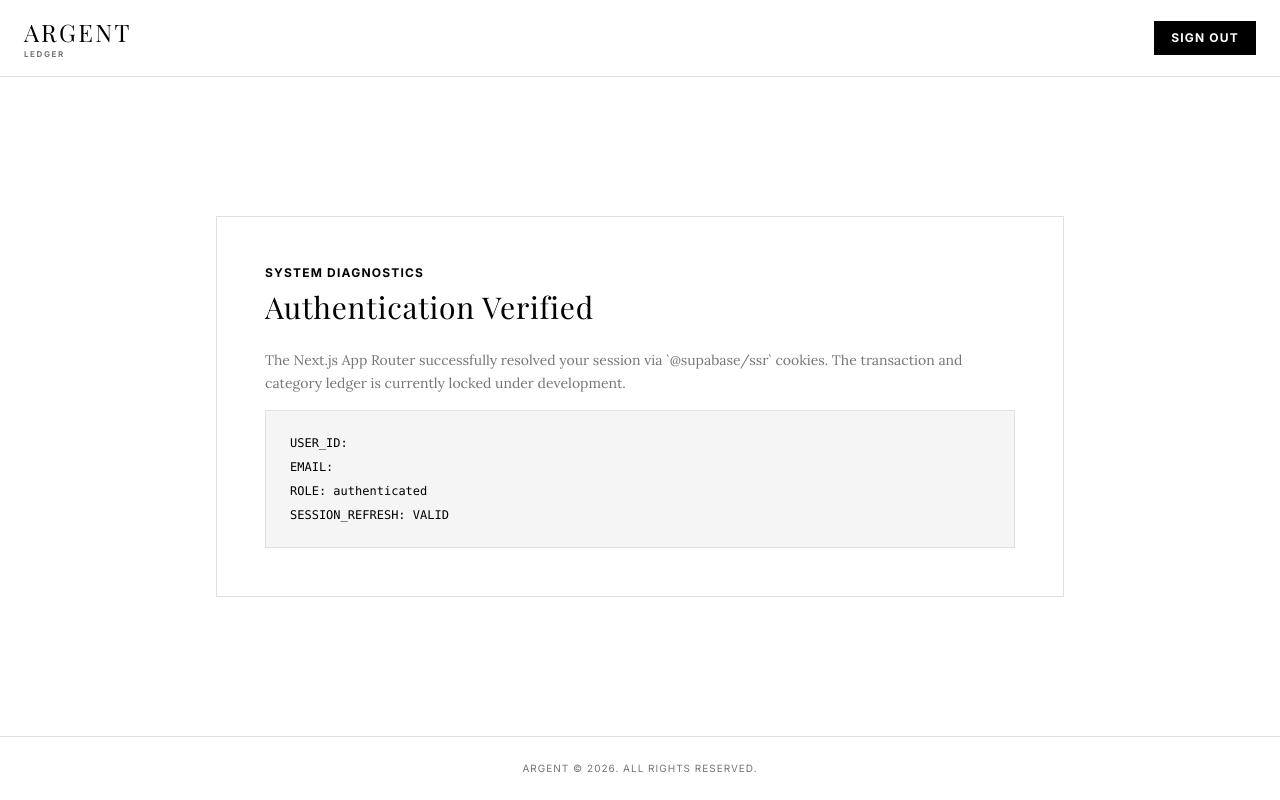
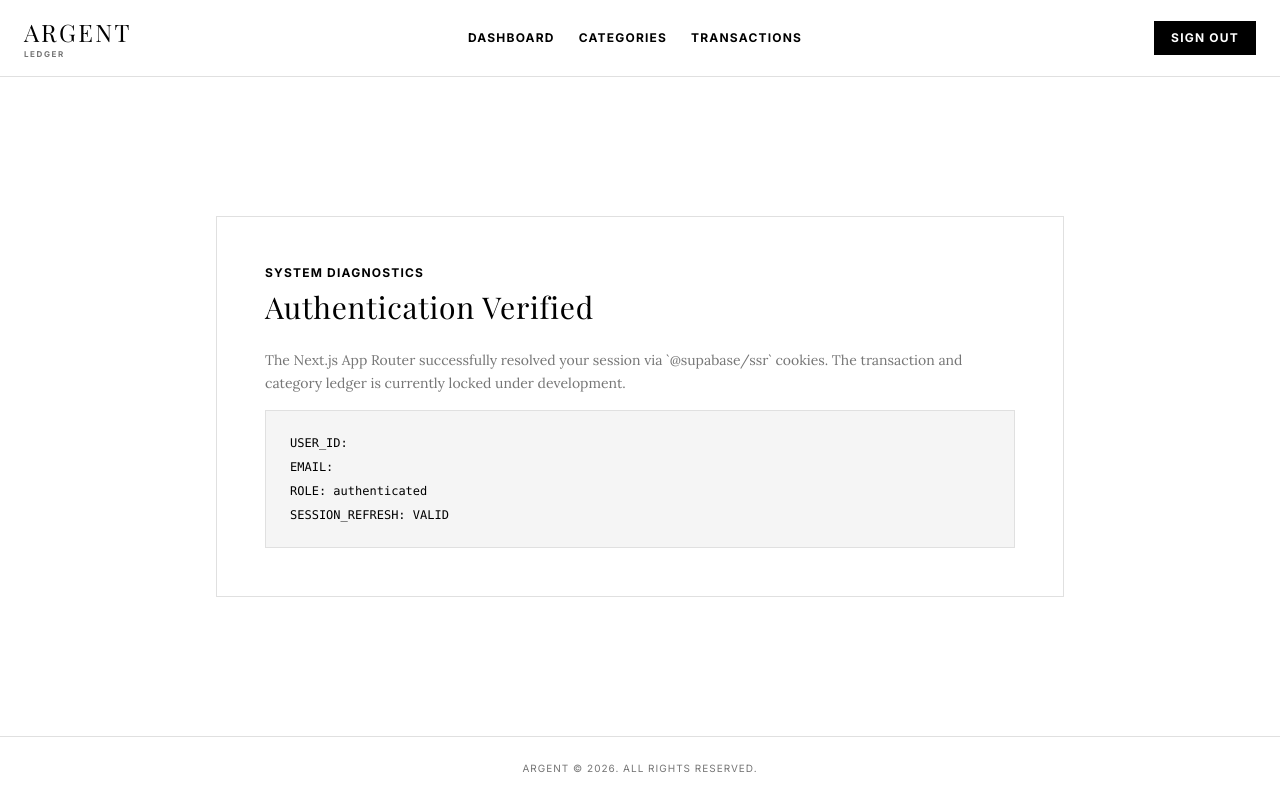
Before and after one commit to kikiexe/Argent, a Next.js app: page / in a window 1280 px wide. Built offline with nearby package versions, Linux system fonts and the light colour scheme; no server answers; a web font is replaced by a local one.

Commit message:
Refactor dashboard home page to use shared header

```diff
--- a/src/app/page.tsx
+++ b/src/app/page.tsx
@@ -1,5 +1,5 @@
+import Header from "@/components/Header";
 import { createClient } from "@/utils/supabase/server";
-import { logout } from "./actions";
 
 export default async function HomePage() {
   const supabase = await createClient();
@@ -10,28 +10,7 @@ export default async function HomePage() {
 
   return (
     <div className="min-h-screen bg-canvas flex flex-col justify-between">
-      {/* Editorial Masthead */}
-      <header className="border-b border-hairline py-4 px-6 bg-canvas flex items-center justify-between">
-        <div className="flex flex-col">
-          <h1 className="font-display text-2xl font-normal tracking-[0.1em] text-ink uppercase">
-            Argent
-          </h1>
-          <span className="font-sans text-[8px] font-bold tracking-[0.2em] text-body uppercase">
-            Ledger
-          </span>
-        </div>
-        <div className="flex items-center gap-4">
-          <span className="font-sans text-xs text-body font-medium">{user?.email}</span>
-          <form action={logout}>
-            <button
-              type="submit"
-              className="bg-ink text-canvas border border-ink px-4 py-2 rounded-none font-sans font-bold text-xs tracking-widest uppercase hover:bg-zinc-800 transition-colors duration-200"
-            >
-              Sign Out
-            </button>
-          </form>
-        </div>
-      </header>
+      <Header />
 
       {/* Main content body */}
       <main className="flex-grow max-w-4xl w-full mx-auto px-6 py-12 flex flex-col justify-center">
```
